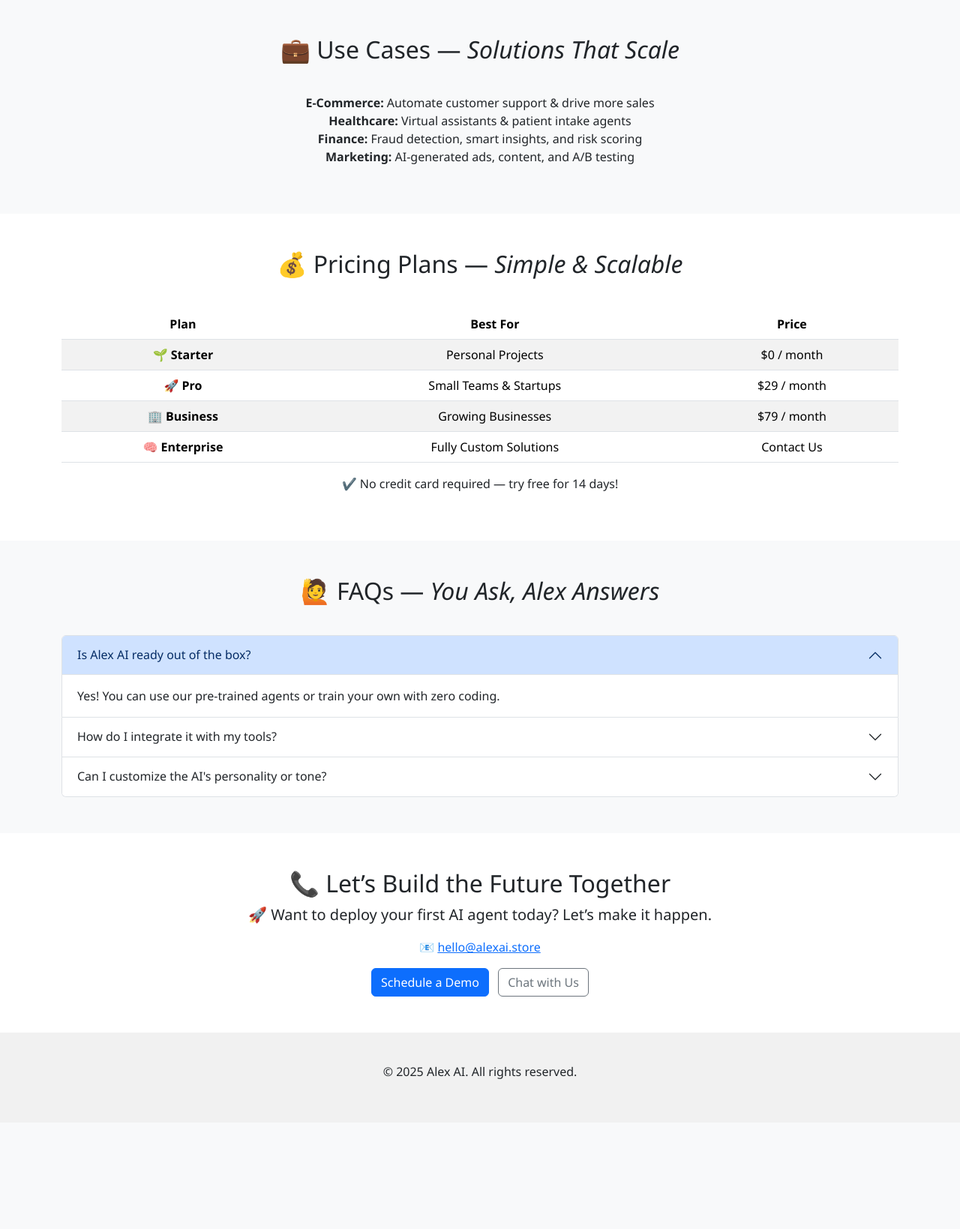
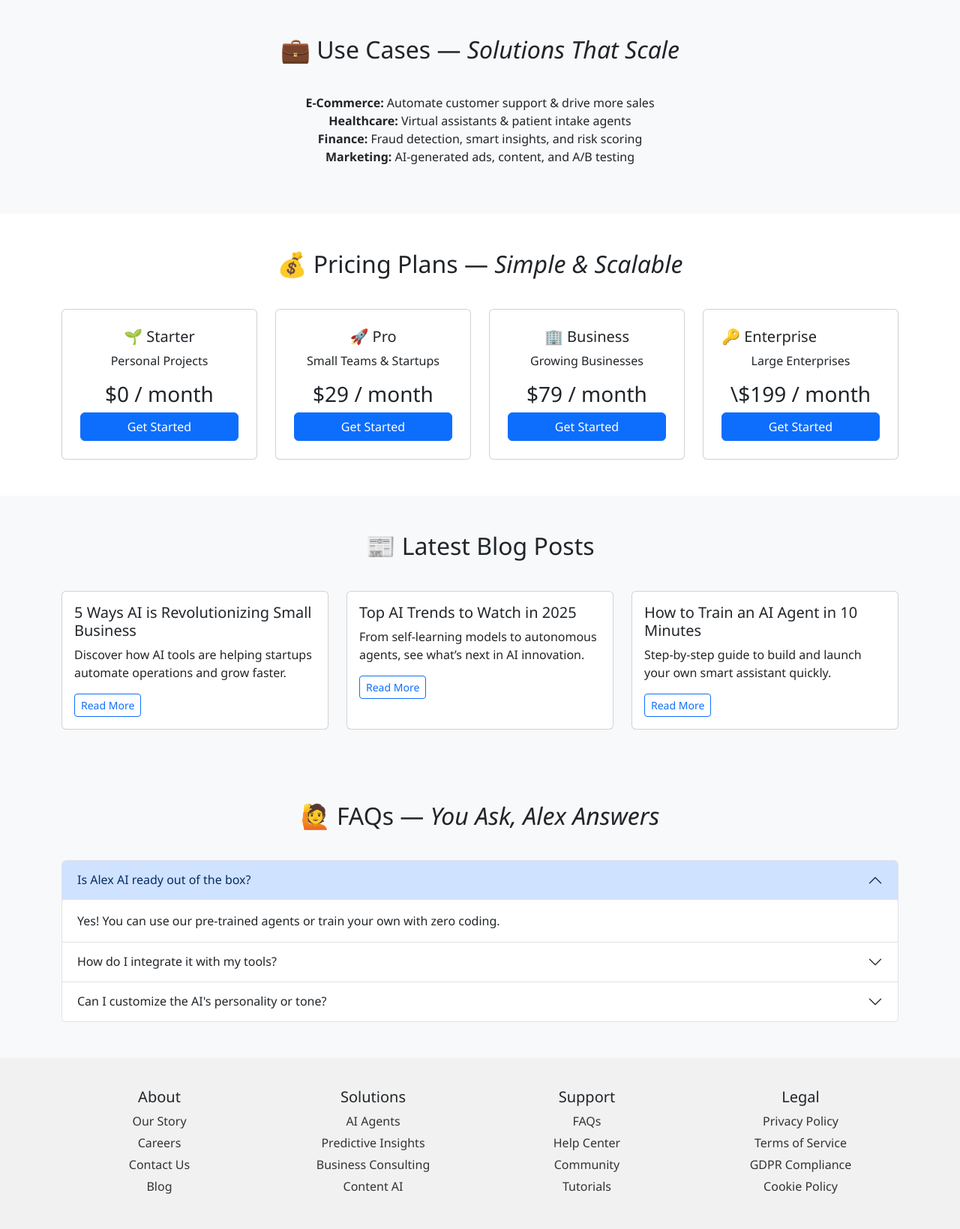
Before and after one commit to AI-ML-Prowork/alex_ai, a Django app: page / in a window 1280 px wide. Shown: the part 1645-3284 px from the top of the page at 75% size. Before the commit the page ends 3084 px from the top, so only its background shows below. Run offline with Django 5.2, Linux system fonts and the light colour scheme.

Commit message:
Update index.html

````diff
--- a/templates/website/index.html
+++ b/templates/website/index.html
@@ -5,14 +5,77 @@
   <meta charset="UTF-8">
   <meta name="viewport" content="width=device-width, initial-scale=1">
   <title>Alex AI - Reimagine Intelligence</title>
+  <meta name="description" content="Deploy next-gen AI agents & assistants for business — Predictive insights, real-time automation & intelligent support by Alex AI.">
   <link href="https://cdn.jsdelivr.net/npm/bootstrap@5.3.3/dist/css/bootstrap.min.css" rel="stylesheet">
   <style>
     body { font-family: 'Segoe UI', sans-serif; }
-    .hero { background: #f8f9fa; padding: 100px 0; text-align: center; }
-    .section-title { margin-bottom: 40px; }
-    .pricing-table td, .pricing-table th { vertical-align: middle; }
-    .feature-icon { font-size: 1.5rem; margin-right: 10px; }
-    footer { background: #f1f1f1; padding: 40px 0; text-align: center; }
+    .hero {
+      background: #f8f9fa;
+      padding: 100px 0;
+      text-align: center;
+      animation: fadeIn 1.5s ease-in;
+    }
+    .section-title {
+      margin-bottom: 40px;
+      animation: fadeUp 1s ease-in;
+    }
+    .pricing-table td, .pricing-table th {
+      vertical-align: middle;
+    }
+    .feature-icon {
+      font-size: 1.5rem;
+      margin-right: 10px;
+    }
+    footer {
+      background: #f1f1f1;
+      padding: 40px 0;
+      text-align: center;
+    }
+
+    /* Animations */
+    @keyframes fadeIn {
+      from { opacity: 0; transform: translateY(-20px); }
+      to { opacity: 1; transform: translateY(0); }
+    }
+
+    @keyframes fadeUp {
+      from { opacity: 0; transform: translateY(40px); }
+      to { opacity: 1; transform: translateY(0); }
+    }
+
+    .animated-section {
+      animation: fadeUp 1s ease-in forwards;
+    }
+    .animated-card {
+      transition: transform 0.3s ease, box-shadow 0.3s ease;
+    }
+    .animated-card:hover {
+      transform: translateY(-8px);
+      box-shadow: 0 10px 25px rgba(0,0,0,0.1);
+    }
+
+    .pricing-card:hover {
+      transform: translateY(-8px);
+      box-shadow: 0 10px 25px rgba(0,0,0,0.1);
+      transition: 0.3s ease;
+    }
+
+    .footer-links a {
+      color: #333;
+      text-decoration: none;
+      margin: 5px 0;
+      display: block;
+    }
+
+    .footer-links a:hover {
+      color: #007bff;
+    }
+
+    .footer-section {
+      background-color: #343a40;
+      color: #fff;
+      padding: 40px 0;
+    }
   </style>
 </head>
 <body>
@@ -28,7 +91,7 @@
 </section>
 
 <!-- About Section -->
-<section class="py-5">
+<section class="py-5 animated-section">
   <div class="container">
     <div class="text-center section-title">
       <h2>👋 About Alex AI — <em>Smarter AI, Simpler Future</em></h2>
@@ -47,7 +110,7 @@
 </section>
 
 <!-- What We Do -->
-<section class="bg-light py-5">
+<section class="bg-light py-5 animated-section">
   <div class="container">
     <div class="text-center section-title">
       <h2>🛠️ What We Do — <em>Built for Innovation</em></h2>
@@ -72,7 +135,6 @@
     </div>
   </div>
 </section>
-
 <!-- Core Features -->
 <section class="py-5">
   <div class="container">
@@ -125,50 +187,87 @@
   </div>
 </section>
 
-<!-- Pricing Plans -->
-<section class="py-5">
+<!-- Pricing Section -->
+<section class="py-5 animated-section">
   <div class="container">
     <div class="text-center section-title">
       <h2>💰 Pricing Plans — <em>Simple & Scalable</em></h2>
     </div>
-    <div class="table-responsive">
-      <table class="table table-striped pricing-table text-center">
-        <thead>
-          <tr>
-            <th>Plan</th>
-            <th>Best For</th>
-            <th>Price</th>
-          </tr>
-        </thead>
-        <tbody>
-          <tr>
-            <td>🌱 <strong>Starter</strong></td>
-            <td>Personal Projects</td>
-            <td>$0 / month</td>
-          </tr>
-          <tr>
-            <td>🚀 <strong>Pro</strong></td>
-            <td>Small Teams & Startups</td>
-            <td>$29 / month</td>
-          </tr>
-          <tr>
-            <td>🏢 <strong>Business</strong></td>
-            <td>Growing Businesses</td>
-            <td>$79 / month</td>
-          </tr>
-          <tr>
-            <td>🧠 <strong>Enterprise</strong></td>
-            <td>Fully Custom Solutions</td>
-            <td>Contact Us</td>
-          </tr>
-        </tbody>
-      </table>
-      <p class="text-center">✔️ No credit card required — try free for 14 days!</p>
+    <div class="row g-4">
+      <div class="col-md-3">
+        <div class="card pricing-card p-4">
+          <h5 class="card-title text-center">🌱 Starter</h5>
+          <p class="text-center">Personal Projects</p>
+          <h3 class="text-center">$0 / month</h3>
+          <a href="#" class="btn btn-primary w-100">Get Started</a>
+        </div>
+      </div>
+      <div class="col-md-3">
+        <div class="card pricing-card p-4">
+          <h5 class="card-title text-center">🚀 Pro</h5>
+          <p class="text-center">Small Teams & Startups</p>
+          <h3 class="text-center">$29 / month</h3>
+          <a href="#" class="btn btn-primary w-100">Get Started</a>
+        </div>
+      </div>
+      <div class="col-md-3">
+        <div class="card pricing-card p-4">
+          <h5 class="card-title text-center">🏢 Business</h5>
+          <p class="text-center">Growing Businesses</p>
+          <h3 class="text-center">$79 / month</h3>
+          <a href="#" class="btn btn-primary w-100">Get Started</a>
+        </div>
+      </div>
+      <div class="col-md-3">
+        <div class="card pricing-card p-4">
+          <h5 class
+```
+
+
+\="card-title text-center">🔑 Enterprise</h5> <p class="text-center">Large Enterprises</p> <h3 class="text-center">\$199 / month</h3> <a href="#" class="btn btn-primary w-100">Get Started</a> </div> </div> </div>
+
+  </div>
+</section>
+
+  <!-- Blog Section -->
+<section class="bg-light py-5 animated-section">
+  <div class="container">
+    <div class="text-center section-title">
+      <h2>📰 Latest Blog Posts</h2>
+    </div>
+    <div class="row">
+      <div class="col-md-4">
+        <div class="card h-100 animated-card">
+          <div class="card-body">
+            <h5 class="card-title">5 Ways AI is Revolutionizing Small Business</h5>
+            <p class="card-text">Discover how AI tools are helping startups automate operations and grow faster.</p>
+            <a href="#" class="btn btn-sm btn-outline-primary">Read More</a>
+          </div>
+        </div>
+      </div>
+      <div class="col-md-4">
+        <div class="card h-100 animated-card">
+          <div class="card-body">
+            <h5 class="card-title">Top AI Trends to Watch in 2025</h5>
+            <p class="card-text">From self-learning models to autonomous agents, see what’s next in AI innovation.</p>
+            <a href="#" class="btn btn-sm btn-outline-primary">Read More</a>
+          </div>
+        </div>
+      </div>
+      <div class="col-md-4">
+        <div class="card h-100 animated-card">
+          <div class="card-body">
+            <h5 class="card-title">How to Train an AI Agent in 10 Minutes</h5>
+            <p class="card-text">Step-by-step guide to build and launch your own smart assistant quickly.</p>
+            <a href="#" class="btn btn-sm btn-outline-primary">Read More</a>
+          </div>
+        </div>
+      </div>
     </div>
   </div>
 </section>
 
-<!-- FAQ Section -->
+  <!-- FAQ Section -->
 <section class="bg-light py-5">
   <div class="container">
     <div class="text-center section-title">
@@ -215,22 +314,46 @@
   </div>
 </section>
 
-<!-- Contact CTA -->
-<section class="py-5">
-  <div class="container text-center">
-    <h2>📞 Let’s Build the Future Together</h2>
-    <p class="lead">🚀 Want to deploy your first AI agent today? Let’s make it happen.</p>
-    <p>📧 <a href="mailto:hello@alexai.store">hello@alexai.store</a></p>
-    <a href="#" class="btn btn-primary me-2">Schedule a Demo</a>
-    <a href="#" class="btn btn-outline-secondary">Chat with Us</a>
+
+
+<!-- Footer Section -->
+
+<footer>
+  <div class="container">
+    <div class="row">
+      <div class="col-md-3 footer-links">
+        <h5>About</h5>
+        <a href="#">Our Story</a>
+        <a href="#">Careers</a>
+        <a href="#">Contact Us</a>
+        <a href="#">Blog</a>
+      </div>
+      <div class="col-md-3 footer-links">
+        <h5>Solutions</h5>
+        <a href="#">AI Agents</a>
+        <a href="#">Predictive Insights</a>
+        <a href="#">Business Consulting</a>
+        <a href="#">Content AI</a>
+      </div>
+      <div class="col-md-3 footer-links">
+        <h5>Support</h5>
+        <a href="#">FAQs</a>
+        <a href="#">Help Center</a>
+        <a href="#">Community</a>
+        <a href="#">Tutorials</a>
+      </div>
+      <div class="col-md-3 footer-links">
+        <h5>Legal</h5>
+        <a href="#">Privacy Policy</a>
+        <a href="#">Terms of Service</a>
+        <a href="#">GDPR Compliance</a>
+        <a href="#">Cookie Policy</a>
+      </div>
+    </div>
   </div>
-</section>
-
-<!-- Footer -->
-<footer>
-  <p>&copy; 2025 Alex AI. All rights reserved.</p>
 </footer>
 
 <script src="https://cdn.jsdelivr.net/npm/bootstrap@5.3.3/dist/js/bootstrap.bundle.min.js"></script>
+
 </body>
 </html>
````
